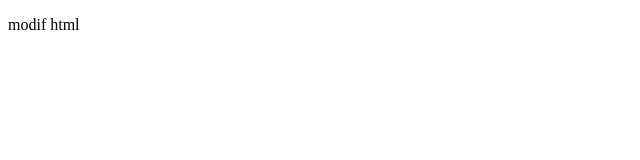
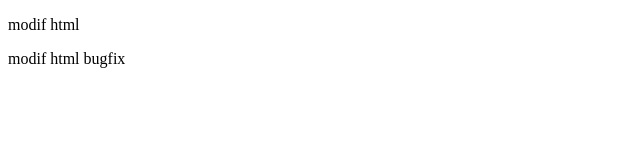
Before and after one commit to kev-azn/exogitsoloavance, a plain HTML site: page index.html in a window 1280 px wide. Shown: the whole page, without its empty margins (0-640 px from the left). Drawn offline with Linux system fonts and the light colour scheme.

Commit message:
modif index.html bugfix

```diff
--- a/index.html
+++ b/index.html
@@ -8,5 +8,6 @@
 </head>
 <body>
     <p>modif html </p>
+    <p>modif html bugfix</p>
 </body>
 </html>
```
